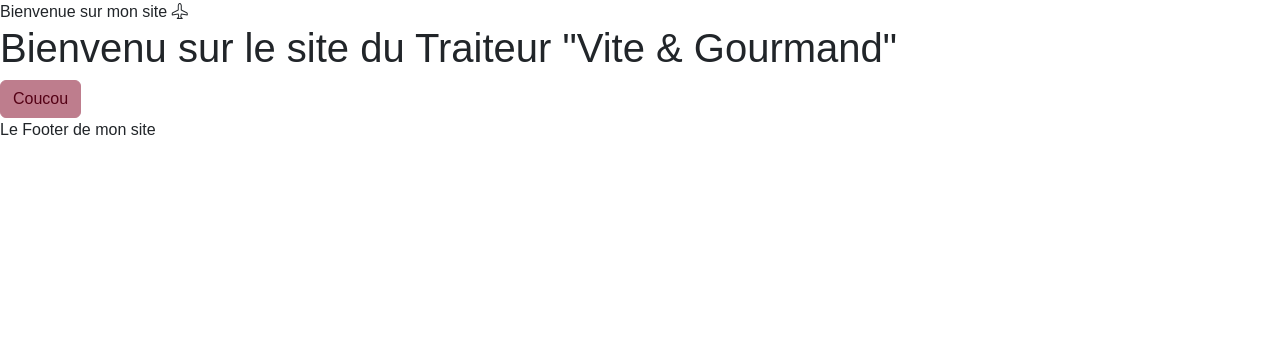
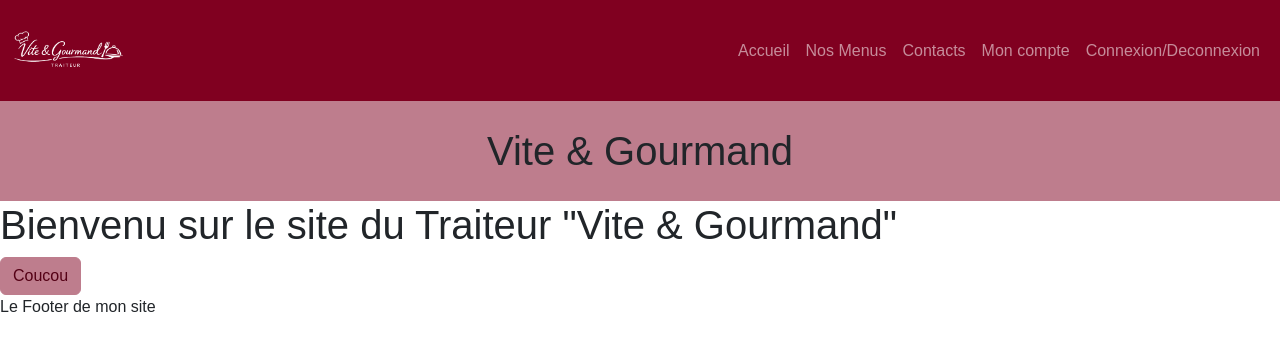
Before and after one commit to AzErNateSSB/VeG_Front, a website with bundled scripts: page index.html in a window 1280 px wide. Built offline with nearby package versions, Linux system fonts and the light colour scheme; files whose address does not match are found by name; a web font is replaced by a local one.

Commit message:
Header + 1st Title

```diff
--- a/index.html
+++ b/index.html
@@ -11,9 +11,37 @@
 
 </head>
 <body>
-
-    <header>Bienvenue sur mon site <i class="bi bi-airplane"></i></header>
-
+       <header>
+        <nav class="navbar navbar-expand-lg bg-dark" data-bs-theme="dark">
+            <div class="container-fluid">
+              <a class="navbar-brand" href="/">
+               <img src=".\img\Logo_V&G_Blanc.png" alt="Vite & Gourmand" class="logo">
+              </a>
+              <button class="navbar-toggler" type="button" data-bs-toggle="collapse" data-bs-target="#navbarSupportedContent" aria-controls="navbarSupportedContent" aria-expanded="false" aria-label="Toggle navigation">
+                <span class="navbar-toggler-icon"></span>
+              </button>
+              <div class="collapse navbar-collapse" id="navbarSupportedContent">
+                <ul class="navbar-nav ms-auto mb-2 mb-lg-0">
+                  <li class="nav-item">
+                    <a class="nav-link" href="/">Accueil</a>
+                  </li>
+                  <li class="nav-item">
+                    <a class="nav-link" href="/menus">Nos Menus</a>
+                  </li>
+                  <li class="nav-item">
+                    <a class="nav-link" href="#">Contacts</a>
+                  </li>
+                  <li class="nav-item">
+                    <a class="nav-link" href="#">Mon compte</a>
+                  </li>
+                  <li class="nav-item">
+                    <a class="nav-link" href="#">Connexion/Deconnexion</a>
+                  </li>
+                </ul>
+              </div>
+            </div>
+          </nav>
+    </header>
 
     <main id="main-page">
         <!-- Le contenu de la page sera injecté ici -->
--- a/pages/home.html
+++ b/pages/home.html
@@ -1,3 +1,8 @@
+<div class="hero-scene text-center">
+    <div class="hero-scene-content">
+        <h1>Vite & Gourmand</h1>
+    </div>
+</div>
 <h1>Bienvenu sur le site du Traiteur "Vite & Gourmand"</h1>
 
 <button class="btn btn-primary">Coucou</button>
--- a/scss/main.scss
+++ b/scss/main.scss
@@ -1,2 +1,38 @@
 @import url("/node_modules/bootstrap-icons/font/bootstrap-icons.css");
 @import 'custom';
+
+.logo {
+    height: 75px;
+    width: auto;
+}
+
+.hero-scene{
+    position: relative;
+    &::before{
+        content: "";
+    position: absolute;
+    top: 0;
+    left: 0;
+    width: 100%;
+    height: 100%;
+    background-color: var(--bs-primary);
+    }
+
+    *{
+        //Positionner les éléments devant le ::before
+        position:relative;
+    }
+
+    .hero-scene-content{
+        height: 100px;
+        display: flex;
+        flex-direction: column;
+        align-items: center;
+        justify-content: center;
+    }
+}
+
+.hero-scene-content h1,
+.hero-scene-content p {
+    margin: 0;
+}
```
Also changed, not shown: img/Logo_V&G_Blanc.png (added), scss/main.css, 1 other file.
